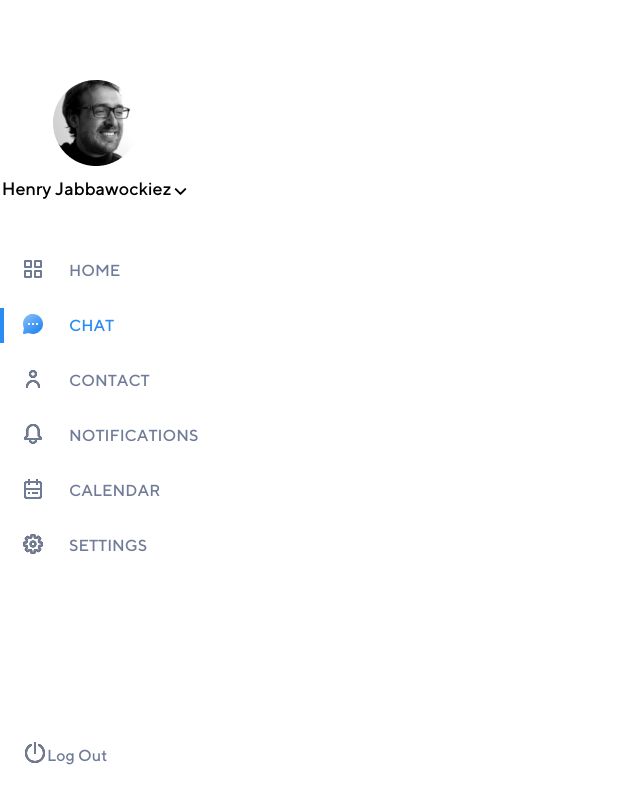
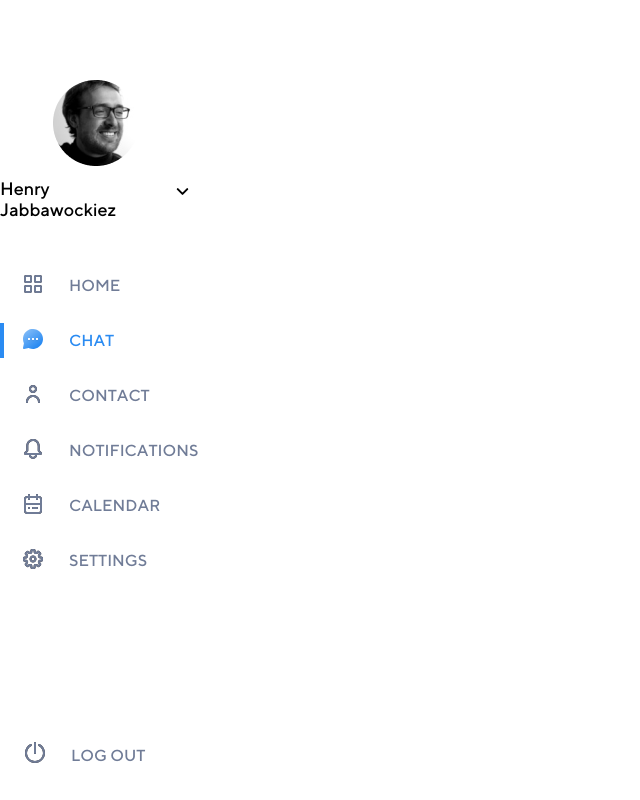
Before and after one commit to AbdurrahmanSogbesan/chat-page, a Vue app: page / in a window 1280 px wide. Shown: the whole page, without its empty margins (0-640 px from the left). Built offline with nearby package versions, Linux system fonts and the light colour scheme.

Commit message:
completed sidebar

```diff
--- a/src/components/SideBar.vue
+++ b/src/components/SideBar.vue
@@ -3,11 +3,11 @@
     <div>
       <img src="@/assets/img/Mask Group (4).png" alt="" class="image mb-2" />
     </div>
-    <div class="d-flex mb-5"><span>Henry Jabbawockiez</span><ArrowIcon /></div>
+    <div class="d-flex mb-5"><span>Henry Jabbawockiez</span><ArrowIcon class="ml-1"/></div>
     <SideBarItems />
     <div class="log-out">
-      <LogoutIcon />
-      Log Out
+      <LogoutIcon class="mr-4"/>
+      LOG OUT
     </div>
   </div>
 </template>
```
